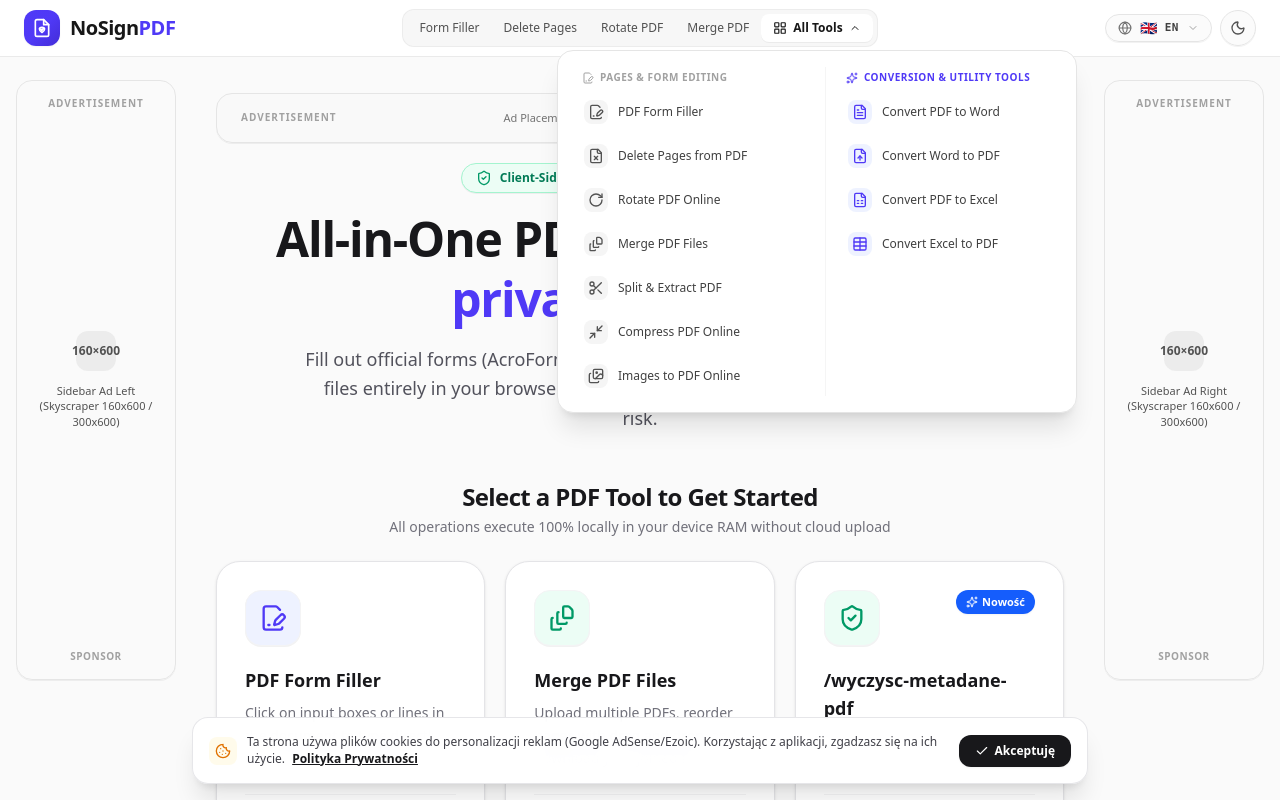
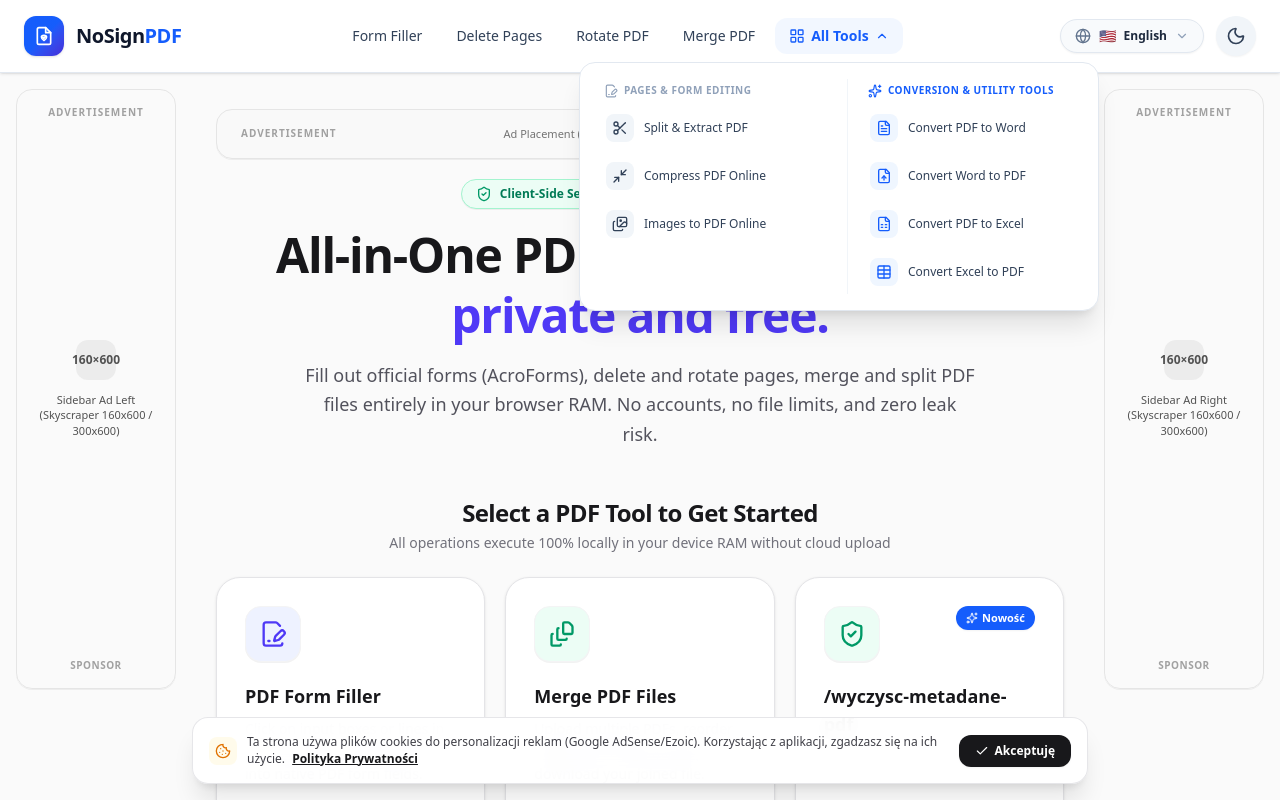
Before and after one commit to POlejniczakdesign/NoSignPDF, a React (Vite) app: page / in a window 1280 px wide. Both pictures are taken after a click on the button "All Tools". Shown: the top 800 px of the page. Built offline with nearby package versions, Linux system fonts and the light colour scheme.

Commit message:
refactor: update navigation structure and i18n flags
- Update primary navigation routes in Header component
- Update locale flag icons for English and Portuguese

```diff
--- a/src/components/Header.tsx
+++ b/src/components/Header.tsx
@@ -90,7 +90,7 @@
 
   const categories = CATEGORY_NAMES[language] || CATEGORY_NAMES.en;
 
-  // Close menus on outside click
+  // Close dropdowns on outside click
   useEffect(() => {
     const handleClickOutside = (e: MouseEvent) => {
       if (
@@ -143,40 +143,45 @@
 
   const currentLangObj = LANGUAGES.find((l) => l.code === language) || LANGUAGES[0];
 
-  // Group tools into categories for dropdown & desktop navigation
-  const primaryPageTools = localizedTools.filter((tool) =>
-    [
-      '/wypelnij-formularz-pdf',
-      '/polacz-pdf',
-      '/wyczysc-metadane-pdf',
-      '/kompresuj-pdf',
-      '/grafika-do-pdf',
-      '/usun-strony-z-pdf',
-      '/obroc-pdf',
-      '/rozdziel-pdf',
-    ].includes(tool.path)
+  // The 4 prominent navigation links requested by user
+  const primaryNavRoutes: ToolRoute[] = [
+    '/wypelnij-formularz-pdf',
+    '/usun-strony-z-pdf',
+    '/obroc-pdf',
+    '/polacz-pdf',
+  ];
+
+  // Additional tools grouped for dropdown
+  const otherPageTools = localizedTools.filter(
+    (tool) =>
+      !primaryNavRoutes.includes(tool.path) &&
+      tool.path !== '/' &&
+      tool.path !== '/polityka-privacy' &&
+      !['/pdf-to-word', '/word-to-pdf', '/pdf-to-excel', '/excel-to-pdf'].includes(tool.path)
   );
 
   const conversionTools = localizedTools.filter((tool) =>
     ['/pdf-to-word', '/word-to-pdf', '/pdf-to-excel', '/excel-to-pdf'].includes(tool.path)
   );
 
-  const isConversionActive = conversionTools.some((t) => t.path === currentPath);
+  const isMoreActive =
+    otherPageTools.some((t) => t.path === currentPath) ||
+    conversionTools.some((t) => t.path === currentPath);
 
   return (
-    <header className="sticky top-0 z-40 w-full backdrop-blur-md bg-white/90 dark:bg-neutral-950/90 border-b border-neutral-200/80 dark:border-neutral-800/80 transition-colors">
-      <div className="max-w-7xl mx-auto px-4 sm:px-6 h-14 flex items-center justify-between gap-4">
-        {/* Left: Minimalist Logo (SVG Document with Shield) + NoSignPDF Wordmark */}
+    <header className="sticky top-0 z-40 w-full bg-white dark:bg-zinc-900 border-b border-slate-200 dark:border-slate-800 shadow-sm transition-colors">
+      <div className="max-w-7xl mx-auto px-4 sm:px-6 py-4 flex items-center justify-between gap-4">
+        {/* Left: Minimalist Logo + NoSignPDF Wordmark */}
         <div
           id="brand-logo"
           onClick={() => {
             onNavigate('/');
             setMobileMenuOpen(false);
           }}
-          className="flex items-center gap-2.5 cursor-pointer group select-none shrink-0"
+          className="flex items-center gap-3 cursor-pointer group select-none shrink-0"
         >
-          <div className="w-9 h-9 rounded-xl bg-gradient-to-br from-indigo-600 via-indigo-600 to-indigo-700 dark:from-indigo-500 dark:to-indigo-600 text-white flex items-center justify-center shadow-xs group-hover:scale-105 transition-transform duration-200">
-            {/* Custom SVG Document with integrated Security Shield */}
+          <div className="w-10 h-10 rounded-xl bg-gradient-to-br from-blue-600 via-blue-600 to-indigo-700 dark:from-blue-500 dark:to-indigo-600 text-white flex items-center justify-center shadow-sm group-hover:scale-105 transition-transform duration-200">
+            {/* Elegant SVG Document with Integrated Security Shield */}
             <svg
               viewBox="0 0 24 24"
               fill="none"
@@ -198,7 +203,7 @@
               <path
                 d="M12 11c1.8 0 3.2.9 3.2 2.3 0 2.2-3.2 4.2-3.2 4.2s-3.2-2-3.2-4.2c0-1.4 1.4-2.3 3.2-2.3z"
                 fill="currentColor"
-                fillOpacity="0.28"
+                fillOpacity="0.3"
                 strokeWidth="1.8"
                 strokeLinecap="round"
                 strokeLinejoin="round"
@@ -212,25 +217,28 @@
             </svg>
           </div>
           <div className="flex items-center">
-            <span className="font-extrabold text-xl tracking-tight text-neutral-900 dark:text-white flex items-center">
-              NoSign<span className="text-indigo-600 dark:text-indigo-400">PDF</span>
+            <span className="font-extrabold text-xl tracking-tight text-slate-900 dark:text-white flex items-center">
+              NoSign<span className="text-blue-600 dark:text-blue-400">PDF</span>
             </span>
           </div>
         </div>
 
-        {/* Center: Discreet Quick Tool Tabs + "All Tools" Dropdown */}
-        <nav className="hidden lg:flex items-center p-1 rounded-xl bg-neutral-100/80 dark:bg-neutral-900/80 border border-neutral-200/60 dark:border-neutral-800/80 text-xs">
-          {primaryPageTools.slice(0, 4).map((tool) => {
-            const isActive = currentPath === tool.path;
+        {/* Center: Spacious, High-Contrast Navigation Links */}
+        <nav className="hidden lg:flex items-center gap-1.5">
+          {primaryNavRoutes.map((route) => {
+            const tool = localizedTools.find((t) => t.path === route);
+            if (!tool) return null;
+            const isActive = currentPath === route;
+
             return (
               <button
                 key={tool.id}
                 id={`nav-${tool.id}`}
                 onClick={() => onNavigate(tool.path)}
-                className={`relative px-3 py-1.5 text-xs font-medium rounded-lg transition-all cursor-pointer ${
+                className={`px-3.5 py-2 rounded-xl text-sm font-medium transition-colors cursor-pointer ${
                   isActive
-                    ? 'bg-white dark:bg-neutral-800 text-neutral-900 dark:text-white shadow-2xs font-semibold'
-                    : 'text-neutral-600 dark:text-neutral-400 hover:text-neutral-900 dark:hover:text-neutral-200 hover:bg-neutral-200/50 dark:hover:bg-neutral-800/50'
+                    ? 'text-blue-600 dark:text-blue-400 font-semibold bg-blue-50/80 dark:bg-blue-950/40'
+                    : 'text-slate-700 dark:text-slate-200 hover:text-blue-600 dark:hover:text-blue-400 hover:bg-slate-100 dark:hover:bg-slate-800'
                 }`}
               >
                 <span>{tool.shortName}</span>
@@ -238,25 +246,22 @@
             );
           })}
 
-          {/* "All Tools" Dropdown Toggle */}
+          {/* "Więcej Narzędzi" / "All Tools" Dropdown */}
           <div className="relative" ref={toolsDropdownRef}>
             <button
               id="all-tools-dropdown-btn"
               type="button"
               onClick={() => setToolsMenuOpen(!toolsMenuOpen)}
-              className={`flex items-center gap-1.5 px-3 py-1.5 text-xs font-medium rounded-lg transition-all cursor-pointer ${
-                toolsMenuOpen || isConversionActive
-                  ? 'bg-white dark:bg-neutral-800 text-neutral-900 dark:text-white shadow-2xs font-semibold'
-                  : 'text-neutral-600 dark:text-neutral-400 hover:text-neutral-900 dark:hover:text-neutral-200 hover:bg-neutral-200/50 dark:hover:bg-neutral-800/50'
+              className={`flex items-center gap-1.5 px-3.5 py-2 rounded-xl text-sm font-medium transition-colors cursor-pointer ${
+                toolsMenuOpen || isMoreActive
+                  ? 'text-blue-600 dark:text-blue-400 font-semibold bg-blue-50/80 dark:bg-blue-950/40'
+                  : 'text-slate-700 dark:text-slate-200 hover:text-blue-600 dark:hover:text-blue-400 hover:bg-slate-100 dark:hover:bg-slate-800'
               }`}
             >
-              <LayoutGrid className="w-3.5 h-3.5" />
+              <LayoutGrid className="w-4 h-4" />
               <span>{categories.allTools}</span>
-              {isConversionActive && (
-                <span className="w-1.5 h-1.5 rounded-full bg-blue-600 animate-pulse" />
-              )}
               <ChevronDown
-                className={`w-3 h-3 transition-transform duration-200 ${
+                className={`w-3.5 h-3.5 transition-transform duration-200 ${
                   toolsMenuOpen ? 'rotate-180' : ''
                 }`}
               />
@@ -266,16 +271,16 @@
             {toolsMenuOpen && (
               <div
                 id="all-tools-dropdown-menu"
-                className="absolute left-1/2 -translate-x-1/2 mt-2 w-[520px] bg-white dark:bg-neutral-900 border border-neutral-200 dark:border-neutral-800 rounded-2xl shadow-xl p-4 z-50 animate-in fade-in zoom-in-95 duration-150"
+                className="absolute left-1/2 -translate-x-1/2 mt-2 w-[520px] bg-white dark:bg-zinc-900 border border-slate-200 dark:border-slate-800 rounded-2xl shadow-xl p-4 z-50 animate-in fade-in zoom-in-95 duration-150"
               >
                 <div className="grid grid-cols-2 gap-4">
                   {/* Column 1: Document & Page tools */}
                   <div className="space-y-1">
-                    <div className="text-[10px] font-bold uppercase tracking-wider text-neutral-400 dark:text-neutral-500 px-2 py-1 flex items-center gap-1.5">
-                      <FileSignature className="w-3 h-3" />
+                    <div className="text-[10px] font-bold uppercase tracking-wider text-slate-400 dark:text-slate-500 px-2 py-1 flex items-center gap-1.5">
+                      <FileSignature className="w-3.5 h-3.5" />
                       <span>{categories.pagesAndForms}</span>
                     </div>
-                    {primaryPageTools.map((tool) => {
+                    {otherPageTools.map((tool) => {
                       const isActive = currentPath === tool.path;
                       return (
                         <button
@@ -286,11 +291,11 @@
                           }}
                           className={`w-full flex items-center gap-2.5 px-2.5 py-2 rounded-xl text-left transition-colors cursor-pointer ${
                             isActive
-                              ? 'bg-neutral-100 dark:bg-neutral-800 text-neutral-900 dark:text-white font-semibold'
-                              : 'text-neutral-700 dark:text-neutral-300 hover:bg-neutral-100 dark:hover:bg-neutral-800/70'
+                              ? 'bg-blue-50 dark:bg-blue-950/50 text-blue-700 dark:text-blue-300 font-semibold'
+                              : 'text-slate-700 dark:text-slate-200 hover:bg-slate-100 dark:hover:bg-slate-800'
                           }`}
                         >
-                          <div className="p-1 rounded-lg bg-neutral-100 dark:bg-neutral-800 text-neutral-600 dark:text-neutral-300">
+                          <div className="p-1.5 rounded-lg bg-slate-100 dark:bg-slate-800 text-slate-700 dark:text-slate-300">
                             {getToolIcon(tool.iconName)}
                           </div>
                           <div className="min-w-0 flex-1">
@@ -302,10 +307,10 @@
                   </div>
 
                   {/* Column 2: Conversion & utility tools */}
-                  <div className="space-y-1 border-l border-neutral-100 dark:border-neutral-800 pl-3">
-                    <div className="text-[10px] font-bold uppercase tracking-wider text-indigo-600 dark:text-indigo-400 px-2 py-1 flex items-center justify-between">
+                  <div className="space-y-1 border-l border-slate-100 dark:border-slate-800 pl-3">
+                    <div className="text-[10px] font-bold uppercase tracking-wider text-blue-600 dark:text-blue-400 px-2 py-1 flex items-center justify-between">
                       <span className="flex items-center gap-1.5">
-                        <Sparkles className="w-3 h-3" />
+                        <Sparkles className="w-3.5 h-3.5" />
                         <span>{categories.conversionAndExtra}</span>
                       </span>
                     </div>
@@ -322,11 +327,11 @@
                           }}
                           className={`w-full flex items-center gap-2.5 px-2.5 py-2 rounded-xl text-left transition-colors cursor-pointer ${
                             isActive
-                              ? 'bg-indigo-50 dark:bg-indigo-950/60 text-indigo-900 dark:text-indigo-100 font-semibold'
-                              : 'text-neutral-700 dark:text-neutral-300 hover:bg-neutral-100 dark:hover:bg-neutral-800/70'
+                              ? 'bg-blue-50 dark:bg-blue-950/50 text-blue-700 dark:text-blue-300 font-semibold'
+                              : 'text-slate-700 dark:text-slate-200 hover:bg-slate-100 dark:hover:bg-slate-800'
                           }`}
                         >
-                          <div className="p-1 rounded-lg bg-indigo-50 dark:bg-indigo-950 text-indigo-600 dark:text-indigo-400">
+                          <div className="p-1.5 rounded-lg bg-blue-50 dark:bg-blue-950 text-blue-600 dark:text-blue-400">
                             {getToolIcon(tool.iconName)}
                           </div>
                           <div className="min-w-0 flex-1">
@@ -342,24 +347,24 @@
           </div>
         </nav>
 
-        {/* Right side: Modern Language Switcher & Circular Theme Toggle */}
-        <div className="flex items-center gap-2">
-          {/* Elegant Rounded Language Switcher */}
+        {/* Right side: Modern Language Dropdown (6 Flags) & Theme Switcher */}
+        <div className="flex items-center gap-3">
+          {/* Modern Language Selector Dropdown (Clean, No "PL PL" duplicate) */}
           <div className="relative" ref={langDropdownRef}>
             <button
               id="language-switcher-btn"
               type="button"
               onClick={() => setLangMenuOpen(!langMenuOpen)}
-              className="flex items-center gap-2 px-3 py-1.5 rounded-full border border-neutral-200 dark:border-neutral-800 bg-neutral-50/80 dark:bg-neutral-900/80 text-neutral-700 dark:text-neutral-200 text-xs font-semibold hover:bg-neutral-100 dark:hover:bg-neutral-800 transition-colors cursor-pointer shadow-2xs"
+              className="flex items-center gap-2 px-3.5 py-2 rounded-full border border-slate-200 dark:border-slate-700 bg-slate-50 dark:bg-slate-800 hover:bg-slate-100 dark:hover:bg-slate-700 text-slate-700 dark:text-slate-200 text-xs font-medium transition-colors cursor-pointer shadow-xs"
               title={t.header.selectLanguage}
             >
-              <Globe className="w-3.5 h-3.5 text-neutral-500 dark:text-neutral-400 shrink-0" />
+              <Globe className="w-4 h-4 text-slate-500 dark:text-slate-400 shrink-0" />
               <span className="text-sm leading-none">{currentLangObj.flag}</span>
-              <span className="font-mono uppercase text-[11px] font-bold tracking-wider">
-                {currentLangObj.code}
+              <span className="font-semibold text-xs text-slate-800 dark:text-slate-100">
+                {currentLangObj.nativeName}
               </span>
               <ChevronDown
-                className={`w-3 h-3 text-neutral-400 transition-transform duration-200 ${
+                className={`w-3.5 h-3.5 text-slate-400 dark:text-slate-400 transition-transform duration-200 ${
                   langMenuOpen ? 'rotate-180' : ''
                 }`}
               />
@@ -368,9 +373,9 @@
             {langMenuOpen && (
               <div
                 id="language-dropdown-menu"
-                className="absolute right-0 mt-2 w-52 bg-white dark:bg-neutral-900 border border-neutral-200 dark:border-neutral-800 rounded-2xl shadow-xl p-1.5 z-50 animate-in fade-in zoom-in-95 duration-150"
+                className="absolute right-0 mt-2 w-52 bg-white dark:bg-zinc-900 border border-slate-200 dark:border-slate-800 rounded-2xl shadow-xl p-1.5 z-50 animate-in fade-in zoom-in-95 duration-150"
               >
-                <div className="px-3 py-1.5 text-[10px] font-semibold uppercase tracking-wider text-neutral-400 dark:text-neutral-500 border-b border-neutral-100 dark:border-neutral-800 mb-1">
+                <div className="px-3 py-1.5 text-[10px] font-semibold uppercase tracking-wider text-slate-400 dark:text-slate-500 border-b border-slate-100 dark:border-slate-800 mb-1">
                   {t.header.selectLanguage}
                 </div>
                 {LANGUAGES.map((langItem) => {
@@ -388,18 +393,18 @@
                         }
                         setLangMenuOpen(false);
                       }}
-                      className={`w-full flex items-center justify-between px-3 py-2 rounded-xl text-xs text-left transition-colors cursor-pointer ${
+                      className={`w-full flex items-center justify-between px-3.5 py-2.5 rounded-xl text-xs font-medium text-left transition-colors cursor-pointer ${
                         isSelected
-                          ? 'bg-neutral-100 dark:bg-neutral-800 text-neutral-900 dark:text-white font-semibold'
-                          : 'text-neutral-600 dark:text-neutral-300 hover:bg-neutral-100 dark:hover:bg-neutral-800'
+                          ? 'bg-blue-50 dark:bg-blue-950/50 text-blue-700 dark:text-blue-300 font-semibold'
+                          : 'text-slate-700 dark:text-slate-200 hover:bg-slate-100 dark:hover:bg-slate-800'
                       }`}
                     >
                       <div className="flex items-center gap-2.5">
                         <span className="text-base leading-none">{langItem.flag}</span>
-                        <span className="font-medium">{langItem.nativeName}</span>
+                        <span>{langItem.nativeName}</span>
                       </div>
                       {isSelected && (
-                        <Check className="w-3.5 h-3.5 text-indigo-600 dark:text-indigo-400" />
+                        <Check className="w-4 h-4 text-blue-600 dark:text-blue-400" />
                       )}
                     </button>
                   );
@@ -408,37 +413,37 @@
             )}
           </div>
 
-          {/* Minimalist Circular Theme Toggle */}
+          {/* Aesthetic Theme Switcher (Delicate circular button) */}
           <button
             id="theme-toggle"
             onClick={onToggleTheme}
             aria-label={isDark ? t.header.themeLight : t.header.themeDark}
             title={isDark ? t.header.themeLight : t.header.themeDark}
-            className="w-9 h-9 rounded-full border border-neutral-200 dark:border-neutral-800 bg-neutral-50/80 dark:bg-neutral-900/80 flex items-center justify-center text-neutral-700 dark:text-neutral-300 hover:bg-neutral-100 dark:hover:bg-neutral-800 transition-colors cursor-pointer shadow-2xs"
+            className="w-10 h-10 rounded-full flex items-center justify-center bg-slate-100 dark:bg-slate-800 hover:bg-slate-200 dark:hover:bg-slate-700 text-slate-700 dark:text-slate-200 transition-colors cursor-pointer shadow-xs"
           >
             {isDark ? (
-              <Sun className="w-4 h-4 text-amber-500 transition-transform duration-200 hover:rotate-45" />
+              <Sun className="w-5 h-5 text-amber-500 transition-transform duration-200 hover:rotate-45" />
             ) : (
-              <Moon className="w-4 h-4 text-neutral-600 dark:text-neutral-300 transition-transform duration-200 hover:-rotate-12" />
+              <Moon className="w-5 h-5 text-slate-700 dark:text-slate-300 transition-transform duration-200 hover:-rotate-12" />
             )}
           </button>
 
-          {/* Mobile menu toggle button */}
+          {/* Mobile Menu Toggle Button */}
           <button
             id="mobile-menu-toggle-btn"
             onClick={() => setMobileMenuOpen(!mobileMenuOpen)}
             aria-label="Toggle navigation menu"
-            className="lg:hidden w-9 h-9 rounded-full border border-neutral-200 dark:border-neutral-800 bg-neutral-50/80 dark:bg-neutral-900/80 flex items-center justify-center text-neutral-700 dark:text-neutral-300 hover:bg-neutral-100 dark:hover:bg-neutral-800 transition-colors cursor-pointer"
+            className="lg:hidden w-10 h-10 rounded-full flex items-center justify-center bg-slate-100 dark:bg-slate-800 hover:bg-slate-200 dark:hover:bg-slate-700 text-slate-700 dark:text-slate-200 transition-colors cursor-pointer shadow-xs"
           >
-            {mobileMenuOpen ? <X className="w-4 h-4" /> : <Menu className="w-4 h-4" />}
+            {mobileMenuOpen ? <X className="w-5 h-5" /> : <Menu className="w-5 h-5" />}
           </button>
         </div>
       </div>
 
       {/* Mobile Navigation Drawer */}
       {mobileMenuOpen && (
-        <div className="lg:hidden border-t border-neutral-200 dark:border-neutral-800 bg-white dark:bg-neutral-950 px-4 pt-3 pb-6 space-y-2 shadow-lg max-h-[80vh] overflow-y-auto">
-          <p className="text-[10px] font-semibold text-neutral-400 uppercase tracking-wider px-2 mb-2">
+        <div className="lg:hidden border-t border-slate-200 dark:border-slate-800 bg-white dark:bg-zinc-900 px-4 pt-3 pb-6 space-y-2 shadow-lg max-h-[80vh] overflow-y-auto">
+          <p className="text-[10px] font-semibold text-slate-400 uppercase tracking-wider px-2 mb-2">
             {t.header.menuTools}
           </p>
 
@@ -457,16 +462,16 @@
                     }}
                     className={`w-full flex items-center gap-3 px-3 py-2.5 rounded-xl text-left transition-colors cursor-pointer ${
                       isActive
-                        ? 'bg-neutral-100 dark:bg-neutral-800 text-neutral-900 dark:text-white font-semibold'
-                        : 'text-neutral-700 dark:text-neutral-300 hover:bg-neutral-100 dark:hover:bg-neutral-800'
+                        ? 'bg-blue-50 dark:bg-blue-950/50 text-blue-700 dark:text-blue-300 font-semibold'
+                        : 'text-slate-700 dark:text-slate-200 hover:bg-slate-100 dark:hover:bg-slate-800'
                     }`}
                   >
-                    <div className="p-1.5 rounded-lg bg-neutral-100 dark:bg-neutral-800 text-neutral-700 dark:text-neutral-300">
+                    <div className="p-1.5 rounded-lg bg-slate-100 dark:bg-slate-800 text-slate-700 dark:text-slate-300">
                       {getToolIcon(tool.iconName)}
                     </div>
                     <div className="min-w-0 flex-1">
                       <div className="text-xs font-medium truncate">{tool.name}</div>
-                      <div className="text-[11px] text-neutral-400 dark:text-neutral-500 truncate">
+                      <div className="text-[11px] text-slate-400 dark:text-slate-500 truncate">
                         {tool.tagline}
                       </div>
                     </div>
@@ -476,22 +481,22 @@
           </div>
 
           {/* Mobile Theme Switcher */}
-          <div className="pt-3 border-t border-neutral-200 dark:border-neutral-800">
+          <div className="pt-3 border-t border-slate-200 dark:border-slate-800">
             <button
               onClick={() => {
                 onToggleTheme();
               }}
-              className="w-full flex items-center justify-between px-3 py-2 rounded-xl text-xs font-medium text-neutral-700 dark:text-neutral-300 hover:bg-neutral-100 dark:hover:bg-neutral-800 cursor-pointer"
+              className="w-full flex items-center justify-between px-3 py-2.5 rounded-xl text-xs font-medium text-slate-700 dark:text-slate-200 hover:bg-slate-100 dark:hover:bg-slate-800 cursor-pointer"
             >
               <div className="flex items-center gap-2">
                 {isDark ? (
                   <Sun className="w-4 h-4 text-amber-500" />
                 ) : (
-                  <Moon className="w-4 h-4 text-neutral-600" />
+                  <Moon className="w-4 h-4 text-slate-600" />
                 )}
                 <span>{isDark ? t.header.themeLight : t.header.themeDark}</span>
               </div>
-              <span className="text-[10px] text-neutral-500 dark:text-neutral-400 font-semibold uppercase px-2 py-0.5 rounded-full bg-neutral-200/70 dark:bg-neutral-800">
+              <span className="text-[10px] text-slate-500 dark:text-slate-400 font-semibold uppercase px-2 py-0.5 rounded-full bg-slate-200/70 dark:bg-slate-800">
                 {isDark ? 'Dark' : 'Light'}
               </span>
             </button>
--- a/src/i18n/translations.ts
+++ b/src/i18n/translations.ts
@@ -9,10 +9,10 @@
 
 export const LANGUAGES: LanguageOption[] = [
   { code: 'pl', name: 'Polski', nativeName: 'Polski', flag: '🇵🇱' },
-  { code: 'en', name: 'English', nativeName: 'English', flag: '🇬🇧' },
+  { code: 'en', name: 'English', nativeName: 'English', flag: '🇺🇸' },
   { code: 'es', name: 'Spanish', nativeName: 'Español', flag: '🇪🇸' },
   { code: 'hi', name: 'Hindi', nativeName: 'हिन्दी', flag: '🇮🇳' },
-  { code: 'pt', name: 'Português', nativeName: 'Português (Brasil)', flag: '🇧🇷' },
+  { code: 'pt', name: 'Português', nativeName: 'Português', flag: '🇵🇹' },
   { code: 'ru', name: 'Русский', nativeName: 'Русский', flag: '🇷🇺' },
 ];
 
```
Also changed, not shown: 2 other files (tests, documents, lock files or other folders).
